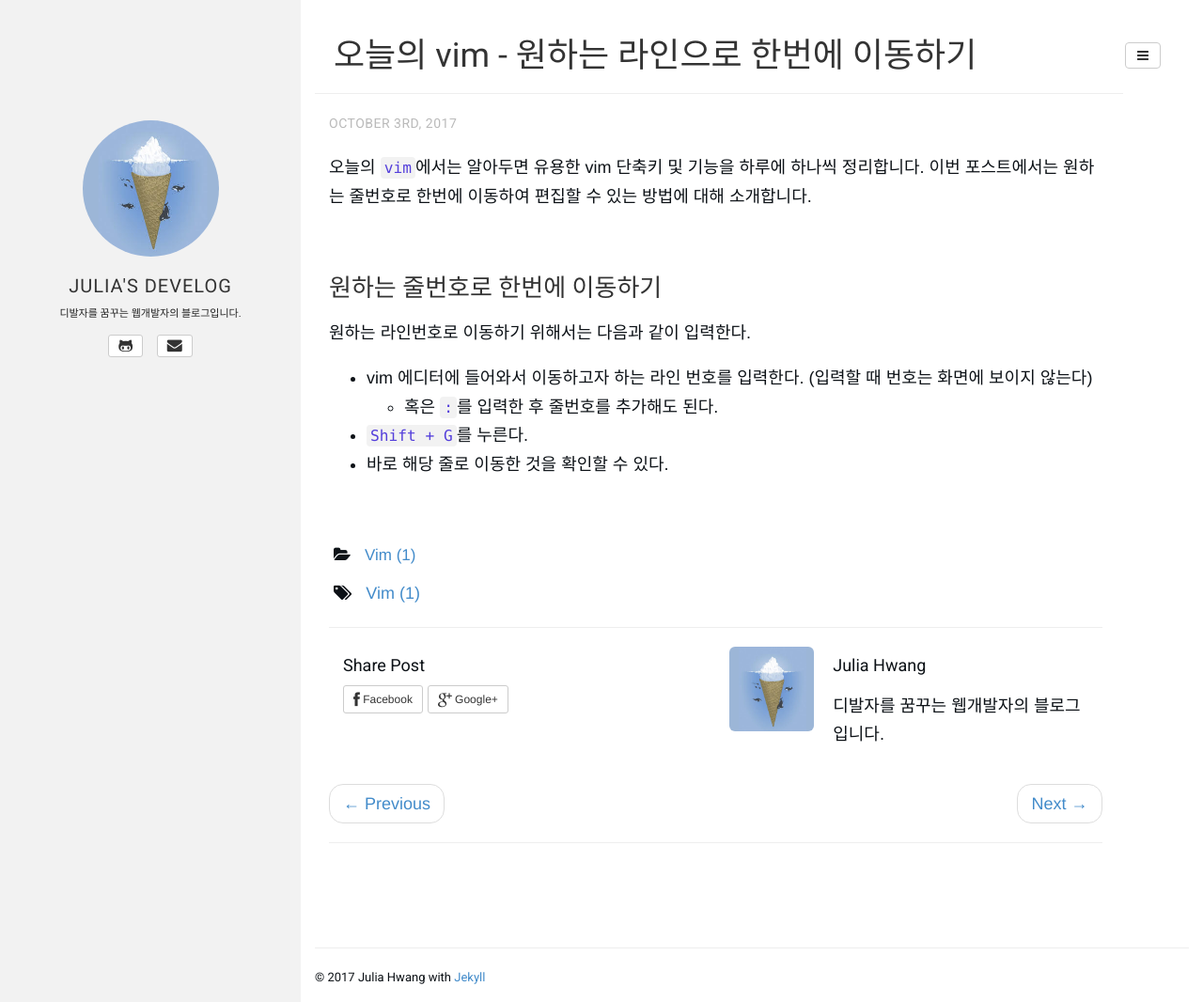
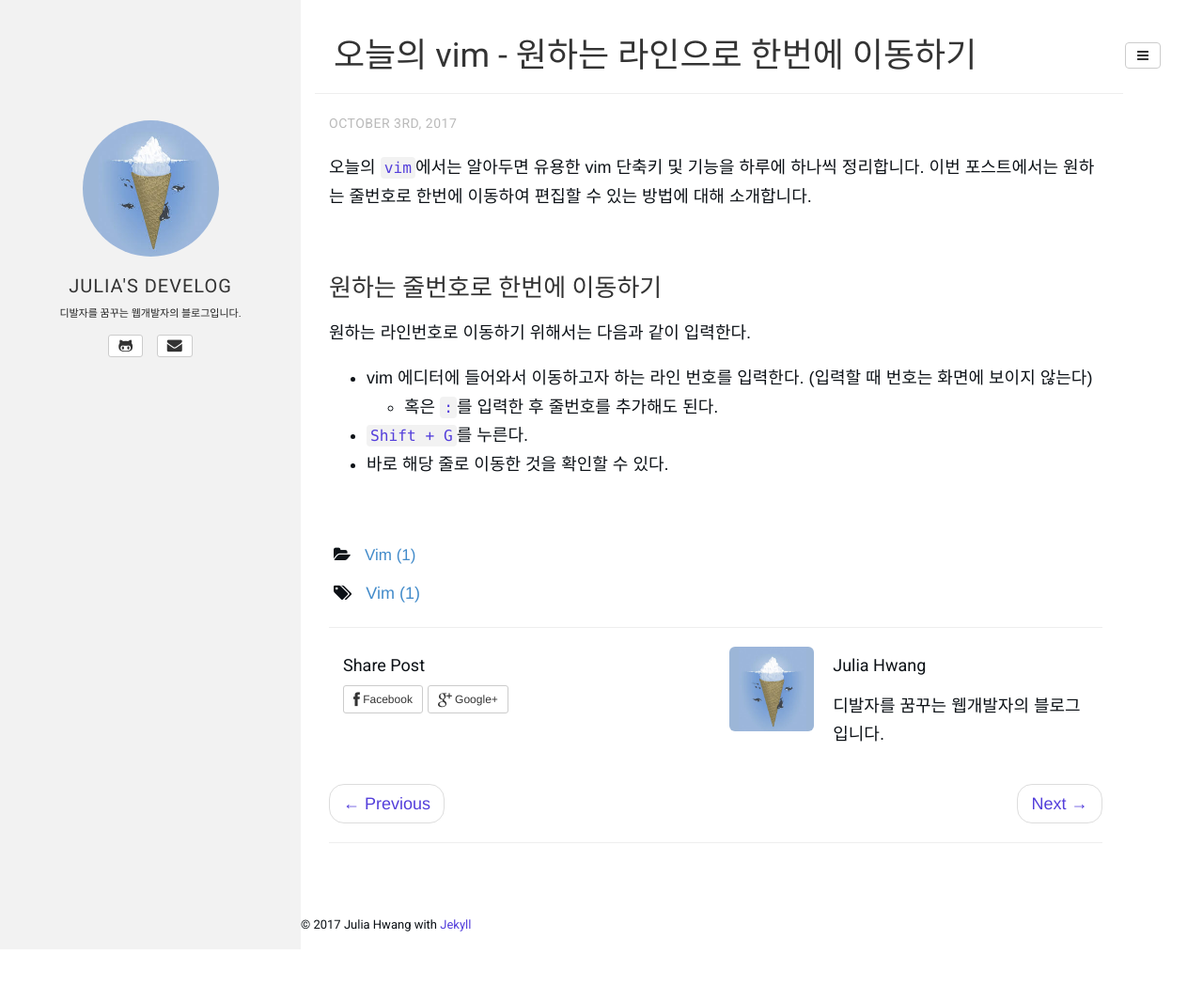
Before and after one commit to juliahwang/juliahwang.github.io, a Jekyll site: the page built from _posts/2017-10-03-todayvim_linenum.md, in a window 1280 px wide and 1066 px high. Shown: the whole window at 94% size. Built offline with Jekyll 4.4.1, drawn with Linux system fonts in a browser that asks for light colours; some web fonts are replaced; comment, search, counter and statistics services are not loaded.

Commit message:
modify content area of pager

```diff
--- a/_includes/default.html
+++ b/_includes/default.html
@@ -95,14 +95,14 @@
 
 		<div class="col-sm-9 col-sm-offset-3">
 			{{ content }}
+		</div>
+		<footer class="col-sm-11, col-sm-offset-3">
+			<hr/>
+			<span>
+				&copy; {{ site.time | date: '%Y' }} {{ site.author.name }} with <a class="footer-color" href="http://jekyllrb.com/">Jekyll</a>
+			</span>
+		</footer>
 
-			<footer>
-				<hr/>
-				<span>
-					&copy; {{ site.time | date: '%Y' }} {{ site.author.name }} with <a href="http://jekyllrb.com/">Jekyll</a>
-				</span>
-			</footer>
-		</div>
 
 		<script type="text/javascript" src="{{ site.BASE_PATH }}/assets/resources/jquery/jquery.min.js"></script>
 		<script type="text/javascript" src="{{ site.BASE_PATH }}/assets/resources/bootstrap/js/bootstrap.min.js"></script>
--- a/assets/css/style.css
+++ b/assets/css/style.css
@@ -235,3 +235,7 @@
 ul.dropdown-menu>li>a>i.fa {
     width: 1.3em;
 }
+
+a.footer-color {
+	color: #533EDB;
+}
--- a/index.html
+++ b/index.html
@@ -39,8 +39,8 @@
 
 </article>
 {% endfor %}
-<hr/>
 
+<hr class="col-sm-11">
   <ul class="pager">
 
     {% if paginator.previous_page %}
@@ -58,7 +58,7 @@
     {% endif %}
 
     <li>
-    <span class="page_number">Page: {{ paginator.page }} of {{ paginator.total_pages }}</span>
+      <span class="page_number">{{ paginator.page }} of {{ paginator.total_pages }}</span>
     </li>
 
     {% if paginator.next_page %}
@@ -70,5 +70,5 @@
       <a>Older &rarr;</a>
     </li>
     {% endif %}
-
   </ul>
+</hr>
```
Also changed, not shown: assets/media/dbyll-ss.png (deleted), assets/resources/bootstrap/css/bootstrap.css. Lines whose indentation alone changed are shown as unchanged.
